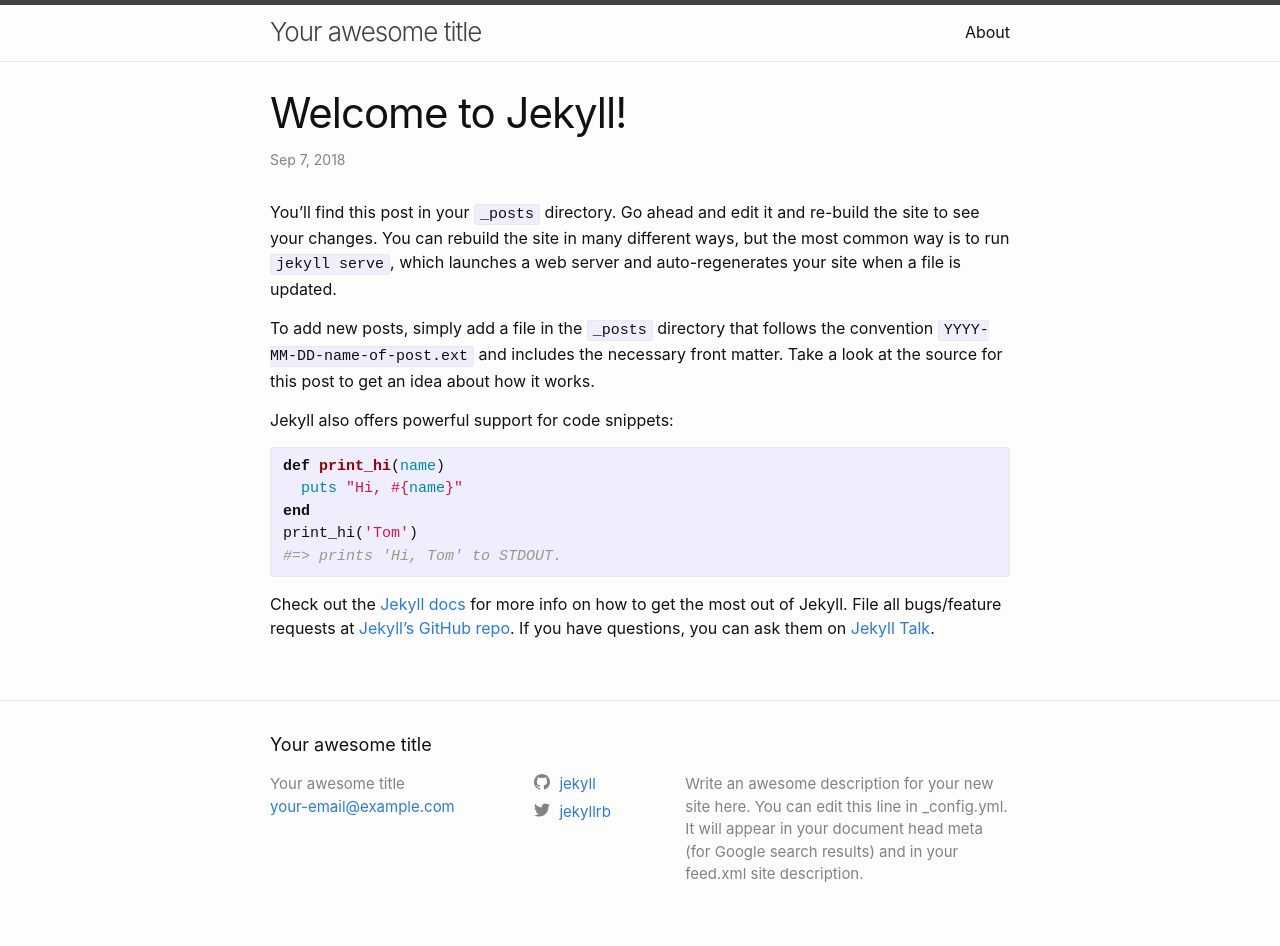
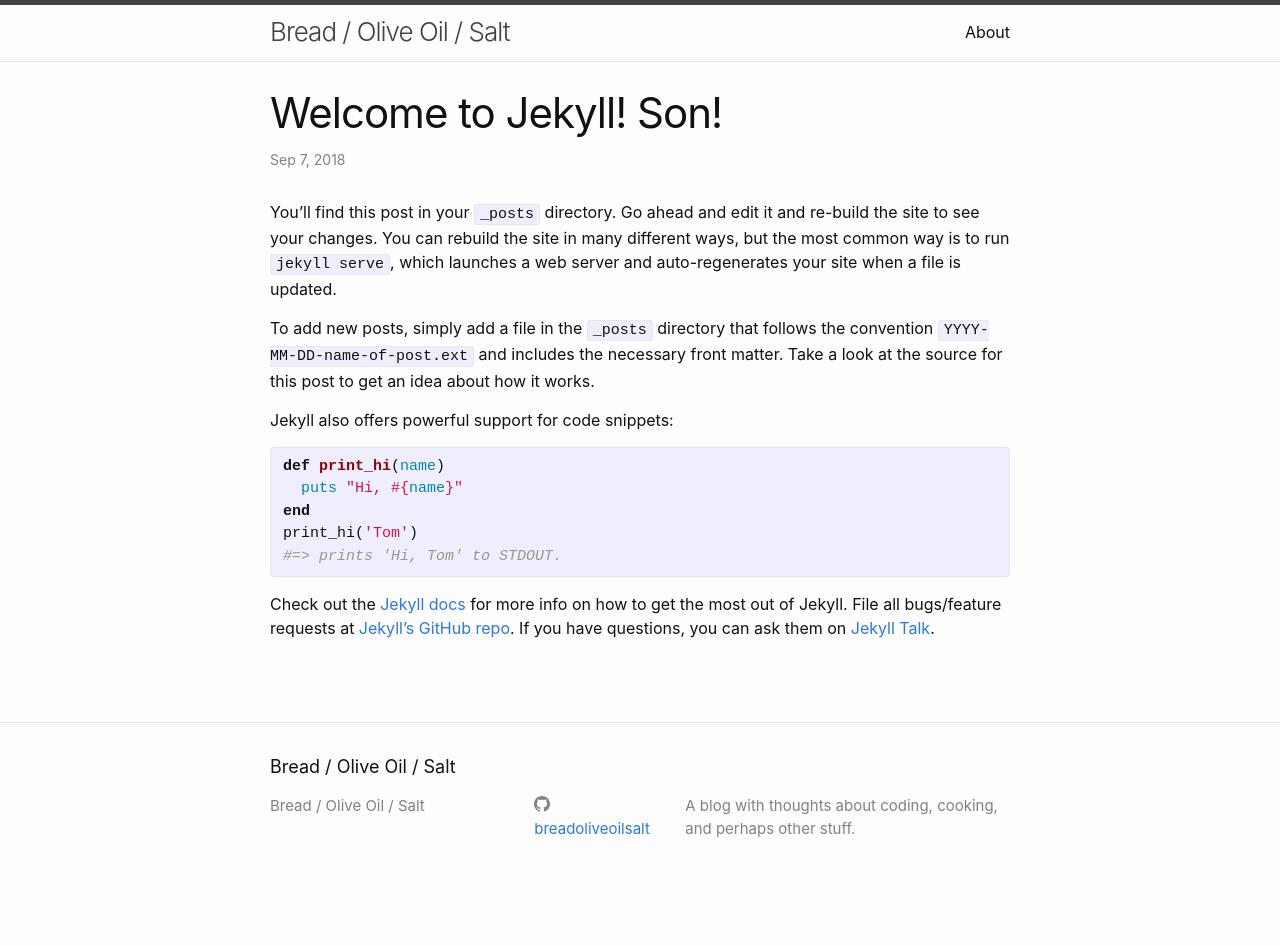
Before and after one commit to breadoliveoilsalt/breadoliveoilsalt.github.io, a Jekyll site: the page built from _posts/2018-09-07-welcome-to-jekyll.markdown, in a window 1280 px wide. Built offline with Jekyll 4.4.1, drawn with Linux system fonts in a browser that asks for light colours; after the commit the page ends 900 px from its top, so only the background shows below that.

Commit message:
Change some of the basic info on the home page.

```diff
--- a/_config.yml
+++ b/_config.yml
@@ -13,16 +13,14 @@
 # you will see them accessed via {{ site.title }}, {{ site.email }}, and so on.
 # You can create any custom variable you would like, and they will be accessible
 # in the templates via {{ site.myvariable }}.
-title: Your awesome title
-email: your-email@example.com
+title: Bread / Olive Oil / Salt
+# email: your-email@example.com
 description: >- # this means to ignore newlines until "baseurl:"
-  Write an awesome description for your new site here. You can edit this
-  line in _config.yml. It will appear in your document head meta (for
-  Google search results) and in your feed.xml site description.
+  A blog with thoughts about coding, cooking, and perhaps other stuff.
 baseurl: "" # the subpath of your site, e.g. /blog
 url: "" # the base hostname & protocol for your site, e.g. http://example.com
-twitter_username: jekyllrb
-github_username:  jekyll
+# twitter_username: jekyllrb
+github_username:  breadoliveoilsalt
 
 # Build settings
 markdown: kramdown
--- a/_posts/2018-09-07-welcome-to-jekyll.markdown
+++ b/_posts/2018-09-07-welcome-to-jekyll.markdown
@@ -1,6 +1,6 @@
 ---
 layout: post
-title:  "Welcome to Jekyll!"
+title:  "Welcome to Jekyll! Son!"
 date:   2018-09-07 14:39:05 -0400
 categories: jekyll update
 ---
```
